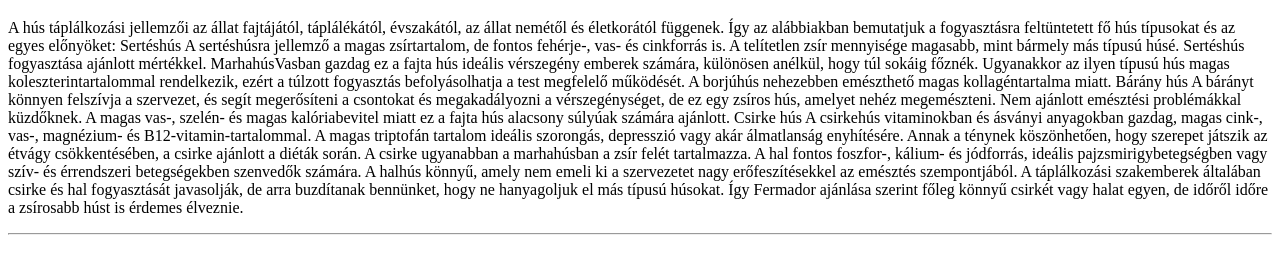
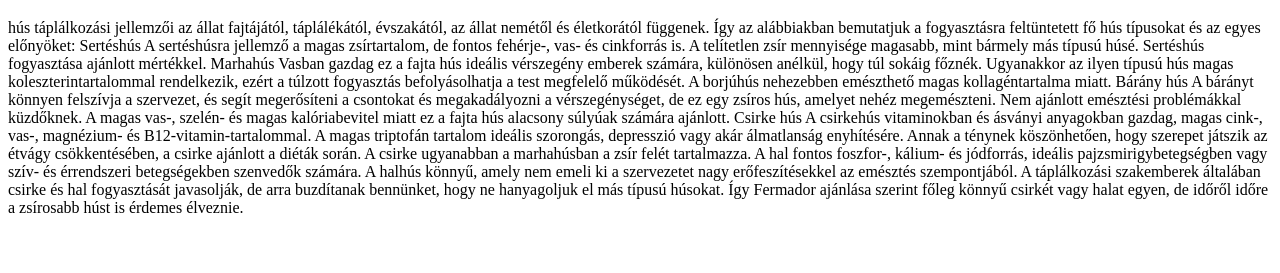
Before and after one commit to hnorbi1/shop, a plain HTML site: page index.html in a window 1280 px wide. Shown: the part 61-334 px from the top of the page. Drawn offline with Linux system fonts and the light colour scheme.

Commit message:
Update index.html

```diff
--- a/index.html
+++ b/index.html
@@ -5,18 +5,20 @@
 <body>
 
 <h1>hús elkészítése</h1>
-<p>A hús táplálkozási jellemzői az állat fajtájától, táplálékától, évszakától, az állat nemétől és életkorától függenek. Így az alábbiakban bemutatjuk a fogyasztásra feltüntetett fő hús típusokat és az egyes előnyöket:
+<p>hús táplálkozási jellemzői az állat fajtájától, táplálékától, évszakától, az állat nemétől és életkorától függenek. Így az alábbiakban bemutatjuk a fogyasztásra feltüntetett fő hús típusokat és az egyes előnyöket:
 Sertéshús
 
 A sertéshúsra jellemző a magas zsírtartalom, de fontos fehérje-, vas- és cinkforrás is. A telítetlen zsír mennyisége magasabb, mint bármely más típusú húsé. Sertéshús fogyasztása ajánlott mértékkel.
 
-MarhahúsVasban gazdag ez a fajta hús ideális vérszegény emberek számára, különösen anélkül, hogy túl sokáig főznék. Ugyanakkor az ilyen típusú hús magas koleszterintartalommal rendelkezik, ezért a túlzott fogyasztás befolyásolhatja a test megfelelő működését. A borjúhús nehezebben emészthető magas kollagéntartalma miatt.
+Marhahús
+
+Vasban gazdag ez a fajta hús ideális vérszegény emberek számára, különösen anélkül, hogy túl sokáig főznék. Ugyanakkor az ilyen típusú hús magas koleszterintartalommal rendelkezik, ezért a túlzott fogyasztás befolyásolhatja a test megfelelő működését. A borjúhús nehezebben emészthető magas kollagéntartalma miatt.
 
 Bárány hús
 
-A bárányt könnyen felszívja a szervezet, és segít megerősíteni a csontokat és megakadályozni a vérszegénységet, de ez egy zsíros hús, amelyet nehéz megemészteni. Nem ajánlott emésztési problémákkal küzdőknek. A magas vas-, szelén- és magas kalóriabevitel miatt ez a fajta hús alacsony súlyúak számára ajánlott.
+<hr2>A bárányt könnyen felszívja a szervezet, és segít megerősíteni a csontokat és megakadályozni a vérszegénységet, de ez egy zsíros hús, amelyet nehéz megemészteni. Nem ajánlott emésztési problémákkal küzdőknek. A magas vas-, szelén- és magas kalóriabevitel miatt ez a fajta hús alacsony súlyúak számára ajánlott.
 
-Csirke hús
+ Csirke hús</hr2>
 
 A csirkehús vitaminokban és ásványi anyagokban gazdag, magas cink-, vas-, magnézium- és B12-vitamin-tartalommal. A magas triptofán tartalom ideális szorongás, depresszió vagy akár álmatlanság enyhítésére. Annak a ténynek köszönhetően, hogy szerepet játszik az étvágy csökkentésében, a csirke ajánlott a diéták során. A csirke ugyanabban a marhahúsban a zsír felét tartalmazza.
 
@@ -26,4 +28,3 @@ A táplálkozási szakemberek általában csirke és hal fogyasztását javasolj
 
 </body>
 </html>
- <hr>
```
